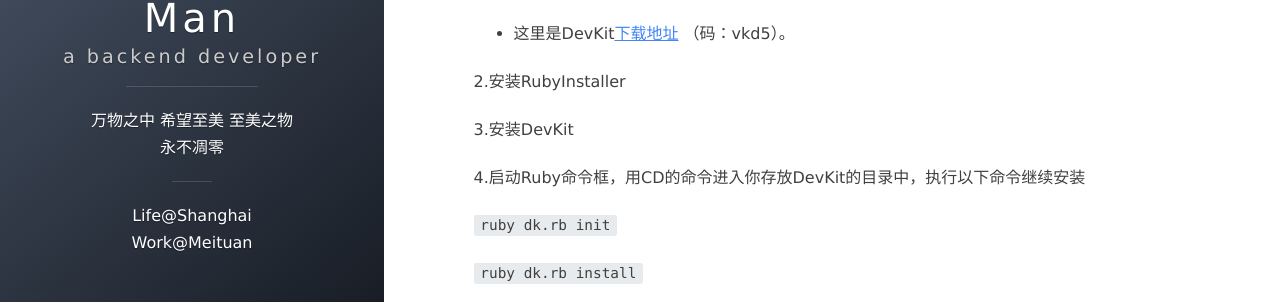
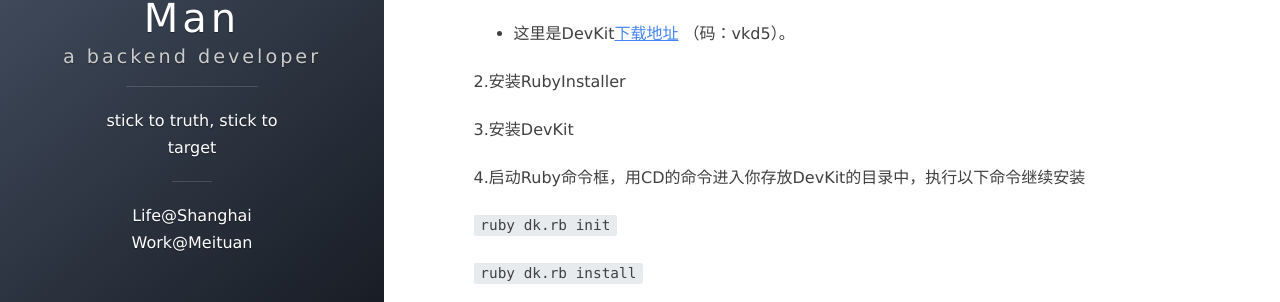
Before and after one commit to huangthink/huangthink.github.io, a Jekyll site: the page built from _posts/2014-06-06-github-octopress.md, in a window 1280 px wide. Shown: the part 312-614 px from the top of the page. Built offline with Jekyll 4.4.1, drawn with Linux system fonts in a browser that asks for light colours; nearby versions of some CDN libraries.

Commit message:
Update _config.yml

```diff
--- a/_config.yml
+++ b/_config.yml
@@ -2,7 +2,7 @@
 title: Trendy Man
 subtitle: a backend developer
 welcome_message: Life@Shanghai Work@Meituan
-description: 万物之中 希望至美 至美之物 永不凋零
+description: stick to truth, stick to target
 creator: <a href="https://cqcxy.com">@trendystar</a>
 
 url: "https://trendystar.github.io"
```
